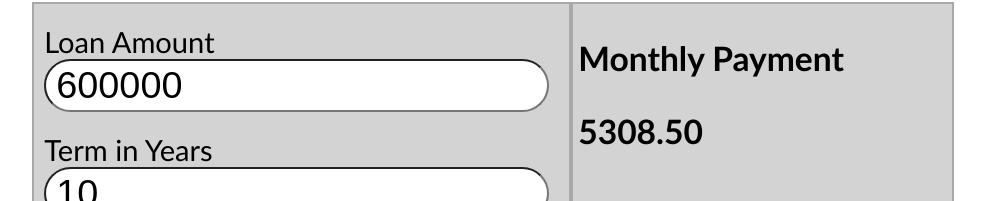
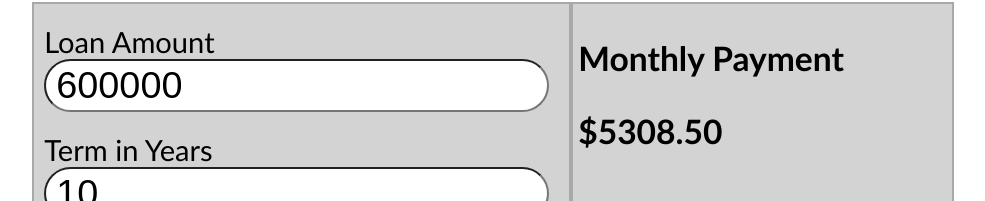
Before and after one commit to wax54/testing-with-jasmine, a plain HTML site: page calculator/calculator.html in a window 1280 px wide. Shown: the part 129-330 px from the top of the page, without its empty margins (147-1132 px from the left). Drawn offline with Linux system fonts and the light colour scheme.

Commit message:
Added Human Readability Improvements.

```diff
--- a/calculator/calculator.js
+++ b/calculator/calculator.js
@@ -68,5 +68,5 @@ function calculateMonthlyPayment(values) {
 */
 function updateMonthly(monthly) {
   const monthlyspan = document.getElementById('monthly-payment');
-  monthlyspan.innerText = monthly;
+  monthlyspan.innerText = "$"+monthly;
 }
```
Also changed, not shown: calculator/calculator.html (+1 -1 lines).
